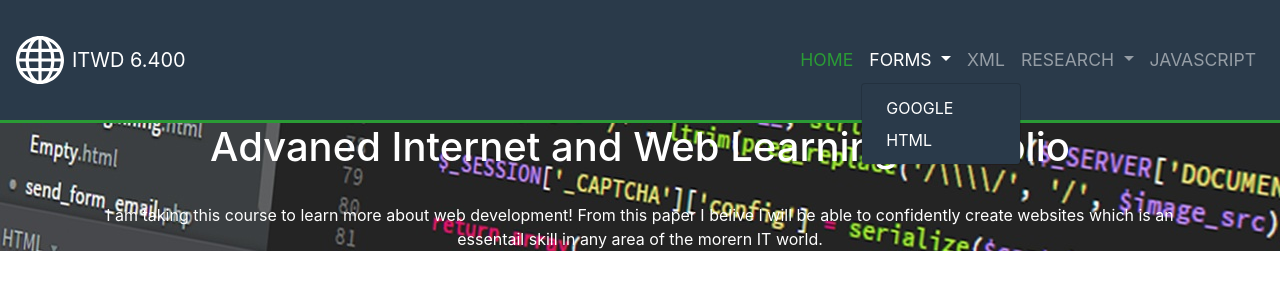
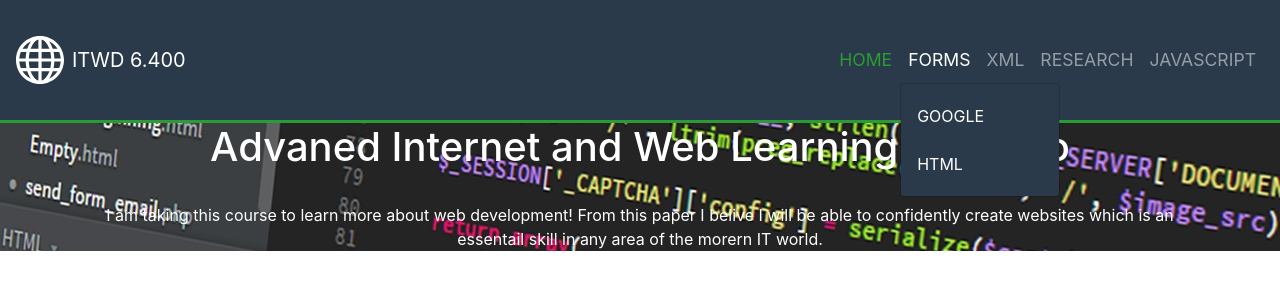
Before and after one commit to FinnianHBLR/bootStrapAssessment1, a plain HTML site: page index.html in a window 1280 px wide. Both pictures are taken after a click on the link "FORMS". Drawn offline with nearby package versions, Linux system fonts and the light colour scheme; a script that the page names is missing.

Commit message:
Wow... That actually worked

```diff
--- a/index.html
+++ b/index.html
@@ -47,13 +47,13 @@
           <li class="nav-item customActive">
             <a class="nav-link" href="#">HOME<span class="sr-only">(current)</span></a>
           </li>
-          <!--Forms-->
+          <!--Forms dropbtn, dropdown-contnet reference the hover drop-down in the stylesheet-->
           <li class="nav-item dropdown">
-            <a class="nav-link dropdown-toggle" href="#" id="navbarDropdownMenuLink" data-toggle="dropdown"
-              aria-haspopup="true" aria-expanded="false">
+            <a class="nav-link dropbtn" href="#" id="navbarDropdownMenuLink" data-toggle="dropdown" aria-haspopup="true"
+              aria-expanded="false">
               FORMS
             </a>
-            <div class="dropdown-menu" aria-labelledby="navbarDropdownMenuLink">
+            <div class="dropdown-menu dropdown-content" aria-labelledby="navbarDropdownMenuLink">
               <a class="dropdown-item" href="#">GOOGLE</a>
               <a class="dropdown-item" href="#">HTML</a>
             </div>
@@ -62,13 +62,13 @@
           <li class="nav-item">
             <a class="nav-link" href="#">XML</a>
           </li>
-          <!--Research-->
+          <!--Research dropbtn, dropdown-contnet reference the hover drop-down in the stylesheet-->
           <li class="nav-item dropdown">
-            <a class="nav-link dropdown-toggle" href="#" id="navbarDropdownMenuLink" data-toggle="dropdown"
-              aria-haspopup="true" aria-expanded="false">
+            <a class="nav-link dropbtn" href="#" id="navbarDropdownMenuLink" data-toggle="dropdown" aria-haspopup="true"
+              aria-expanded="false">
               RESEARCH
             </a>
-            <div class="dropdown-menu" aria-labelledby="navbarDropdownMenuLink">
+            <div class="dropdown-menu dropdown-content" aria-labelledby="navbarDropdownMenuLink">
               <a class="dropdown-item" href="#">SEO</a>
               <a class="dropdown-item" href="#">COPYRIGHT</a>
               <a class="dropdown-item" href="#">REFERENCES</a>
@@ -95,7 +95,7 @@
         <br>
         <p>I am taking this course to learn more about web development! From this paper I
           belive I will be able to confidently create websites which is an essentail skill in any
-           area of the morern IT world.</p>
+          area of the morern IT world.</p>
       </div>
     </div>
 
--- a/style.css
+++ b/style.css
@@ -54,6 +54,27 @@ body {
     color: #FFC0CB;
 }
 
+
+/*Below is a non bootstrap drop-down for drop down menus. This only is active after 992 for PC users (Mobile first method)*/
+/*https://www.w3schools.com/howto/tryit.asp?filename=tryhow_css_js_dropdown_hover*/
+
+@media only screen and (min-width: 992px) {
+.dropdown:hover .dropdown-content {
+    display: block;
+    }
+
+    .dropdown:hover .dropbtn {
+        background-color: #007491;
+    }
+
+    .dropdown-content a {
+        padding: 12px 16px;
+        text-decoration: none;
+        display: block;
+    }
+
+}
+
 /*ONLY APPLIES TO NAVBAR ABOVE*/
 
 /*HomePage*/
```
